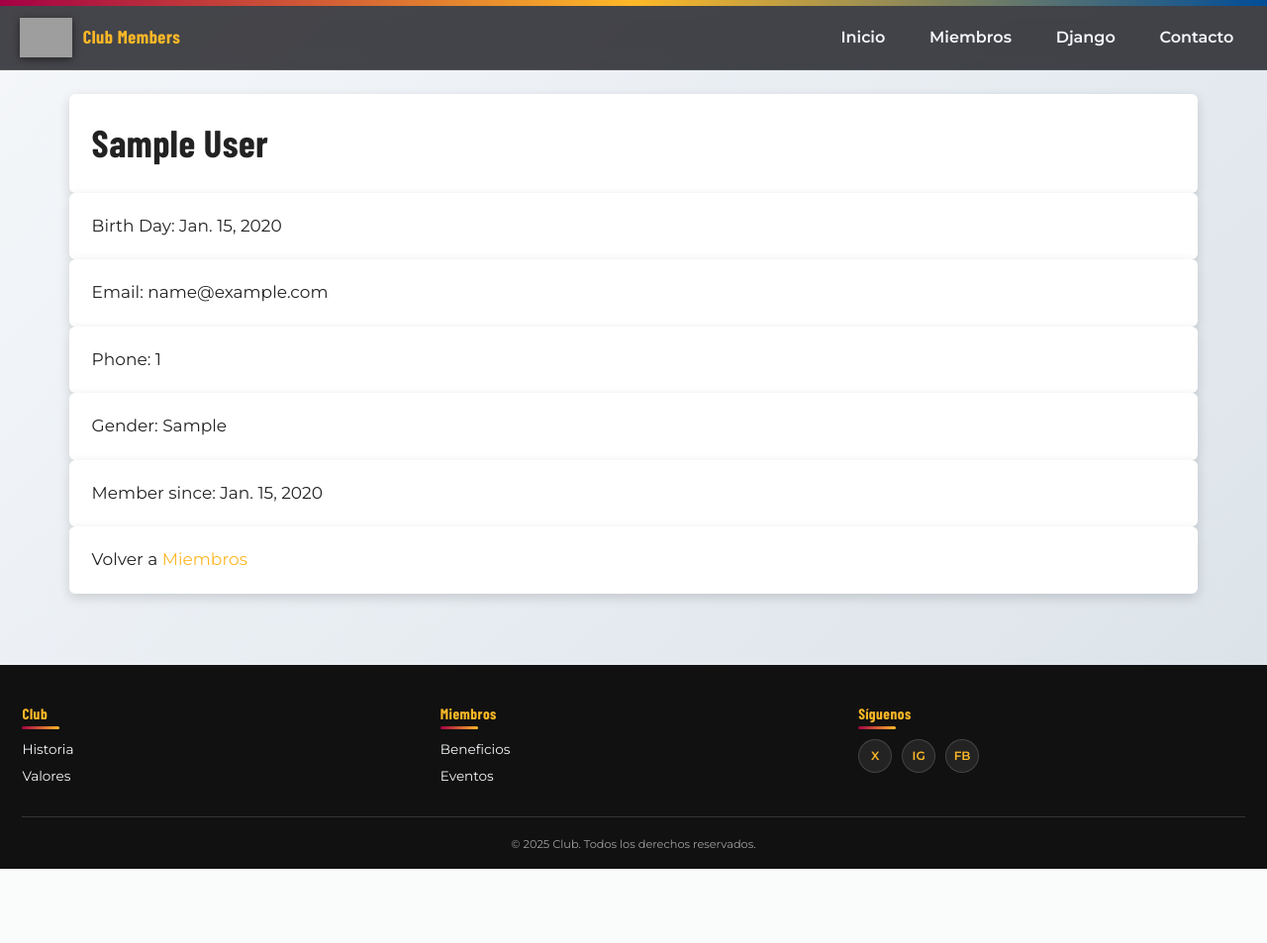
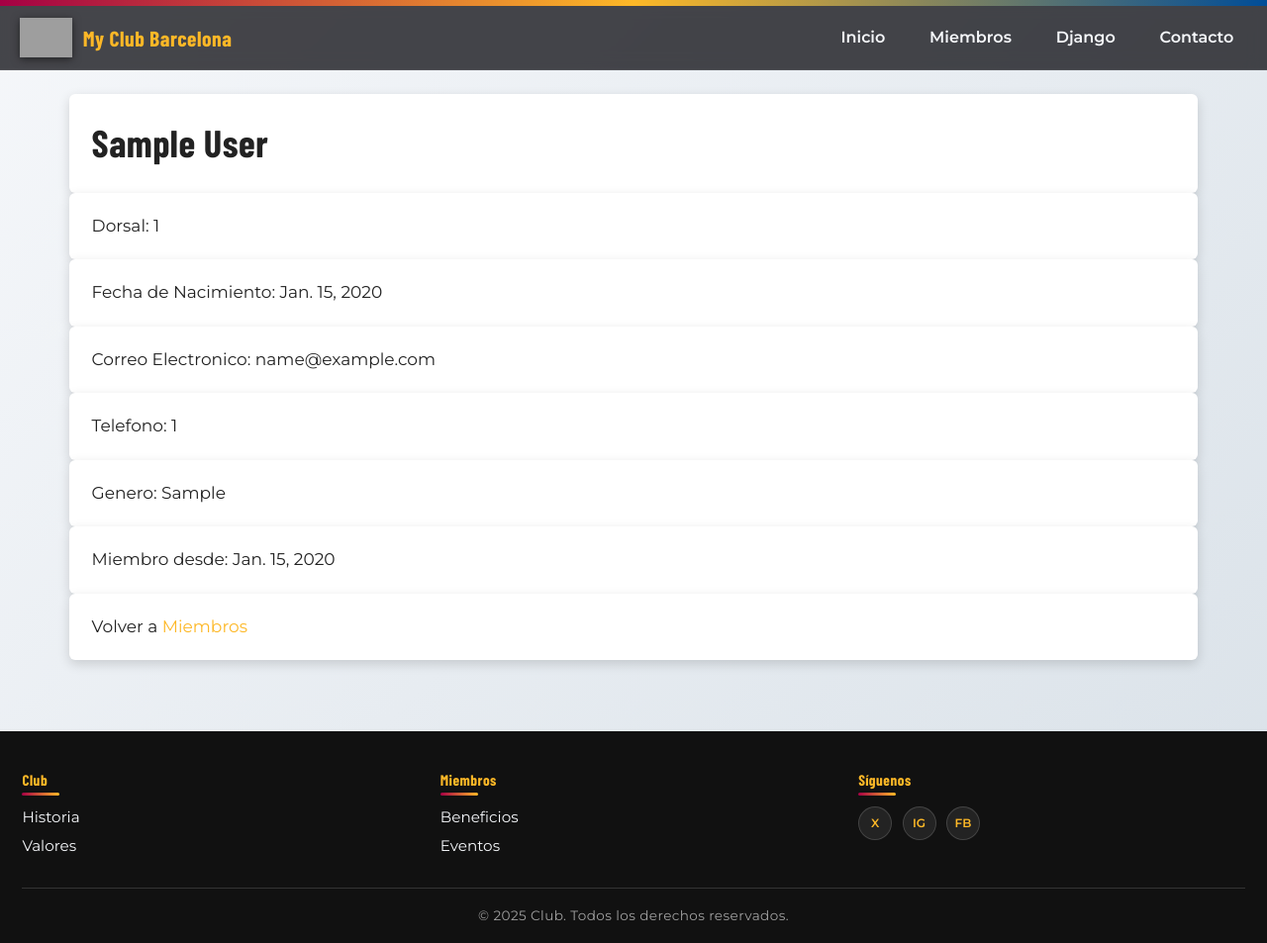
Before and after one commit to AANDREW-999/ejemplo_django, a Django app: page /members/details/1 in a window 1280 px wide. Shown: the whole page at 99% size. Before the commit the page ends 878 px from the top, so only its background shows below. Run offline with Django 5.2, Linux system fonts and the light colour scheme; tables that the repository leaves empty hold one stand-in row (values such as "Sample post"); grey boxes are pictures that could not be loaded.

Commit message:
Actualizar textos y estilos en las plantillas de Django: mejorar la presentación de miembros y ajustar la favicon.

```diff
--- a/my_tennis_club/members/static/css/barca.css
+++ b/my_tennis_club/members/static/css/barca.css
@@ -31,7 +31,7 @@ a:hover{text-decoration:underline;}
 .logo img{height:40px;width:auto;filter:drop-shadow(0 2px 4px rgba(0,0,0,.5));}
 .brand-text{
   letter-spacing:.5px;
-  font-size:1.15rem;
+  font-size:1.35rem; /* aumentado */
 }
 .main-nav ul{list-style:none;display:flex;gap:1.1rem;margin: 0;padding: 0;}
 .main-nav a{
@@ -59,7 +59,7 @@ a:hover{text-decoration:underline;}
 }
 .site-footer{
   background:linear-gradient(180deg,rgba(10,10,15,.85),rgba(10,10,15,.95));
-  margin-top:auto;padding:2.2rem 1.4rem 1rem;font-size:.85rem;
+  margin-top:auto;padding:2.2rem 1.4rem 1rem;font-size:.95rem; /* aumentado */
 }
 .footer-grid{
   display:grid;gap:2rem;
@@ -89,6 +89,7 @@ a:hover{text-decoration:underline;}
   box-shadow:0 6px 14px -4px rgba(0,0,0,.6);
 }
 .legal{text-align:center;padding-top:1rem;border-top:1px solid rgba(255,255,255,.15);color:rgba(255,255,255,.6);}
+.legal small{font-size:.85rem;letter-spacing:.4px;}
 .scroll-top{
   position:fixed;bottom:22px;right:22px;background:var(--gold);color:var(--dark);
   border:none;padding:.6rem .75rem;font-weight:700;border-radius:var(--radius);
@@ -105,12 +106,16 @@ h3{font-size:1.55rem;}
   font-size:2rem;
   font-weight:700;
   letter-spacing:1px;
+  display:inline-block;
+  margin:.75rem 0 1.25rem;
+}
+.motto-text{
   background:linear-gradient(90deg,var(--gold),var(--grana));
   -webkit-background-clip:text;
   color:transparent;
-  display:inline-block;
-  margin:.75rem 0 1.25rem;
 }
+.emoji-group{display:inline-block;font-size:1em;vertical-align:middle;color:inherit;}
+.motto-large{font-size:2.6rem;}
 @media (max-width:880px){
   .main-nav ul{flex-direction:column;gap:.35rem;}
   .main-nav{
@@ -123,6 +128,7 @@ h3{font-size:1.55rem;}
   h1{font-size:2.1rem;}
   h2{font-size:1.75rem;}
   .motto{font-size:1.7rem;}
+  .motto-large{font-size:2.2rem;}
 }
 @media (prefers-color-scheme:light){
   body{background:linear-gradient(135deg,var(--light) 0%,#d9e1e8 100%);color:#222;}
--- a/my_tennis_club/members/templates/all_members.html
+++ b/my_tennis_club/members/templates/all_members.html
@@ -3,7 +3,6 @@
 {% block title %}Miembros del Club{% endblock %}
 
 {% block content %}
-  <span class="motto">Més que un club</span>
   <h1>Miembros</h1>
   <ul>
     {% for x in mymembers %}
@@ -11,5 +10,8 @@
     {% empty %}
       <li>No hay miembros registrados.</li>
     {% endfor %}
+    <div style="text-align:center;">
+    <span class="motto motto-large"><span class="motto-text">MÉS QUE UN CLUB.</span> <span class="emoji-group" aria-label="Emojis del club">❤️💙🏆✨</span></span>
+  </div>
   </ul>
 {% endblock %}
--- a/my_tennis_club/members/templates/base.html
+++ b/my_tennis_club/members/templates/base.html
@@ -6,8 +6,10 @@
 		<meta name="viewport" content="width=device-width, initial-scale=1" />
 		<title>{% block title %}Django Neon{% endblock %}</title>
 
-		<!-- Favicon -->
-		<link rel="icon" type="image/svg+xml" href="{% static 'img/logo.svg' %}">
+		<!-- Favicon solo Django con cache-bust -->
+		<link rel="icon" type="image/svg+xml" href="{% static 'img/logo.svg' %}?v=1">
+		<link rel="shortcut icon" href="{% static 'img/logo.svg' %}?v=1" type="image/svg+xml">
+		<link rel="icon" type="image/png" sizes="32x32" href="{% static 'img/logo.svg' %}?v=1">
 		<meta name="theme-color" content="#092E20" />
 
 		<!-- Bootstrap 5 -->
--- a/my_tennis_club/members/templates/details.html
+++ b/my_tennis_club/members/templates/details.html
@@ -7,12 +7,12 @@
 
 {% block content %}
   <h1>{{ mymember.firstname }} {{ mymember.lastname }}</h1>
-
-  <p>Birth Day: {{ mymember.birth_date }}</p>
-  <p>Email: {{ mymember.email }}</p>
-  <p>Phone: {{ mymember.phone }}</p>
-  <p>Gender: {{ mymember.gender }}</p>
-  <p>Member since: {{ mymember.joined_date }}</p>
+    <p>Dorsal: {{ mymember.id }}</p>
+  <p>Fecha de Nacimiento: {{ mymember.birth_date }}</p>
+  <p>Correo Electronico: {{ mymember.email }}</p>
+  <p>Telefono: {{ mymember.phone }}</p>
+  <p>Genero: {{ mymember.gender }}</p>
+  <p>Miembro desde: {{ mymember.joined_date }}</p>
 
   <p>Volver a <a href="{% url 'members' %}">Miembros</a></p>
 
--- a/my_tennis_club/members/templates/main.html
+++ b/my_tennis_club/members/templates/main.html
@@ -8,7 +8,7 @@
 {% block content %}
   <h1>Bienvenidos a My Club Barcelona</h1>
 
-  <h3>Members</h3>
+  <h3>Miembro del FC Barcelona</h3>
 
   <p>Consulta todos nuestros <a href="{% url 'members' %}">miembros</a></p>
 
--- a/my_tennis_club/members/templates/master.html
+++ b/my_tennis_club/members/templates/master.html
@@ -3,7 +3,7 @@
 <html lang="es">
 <head>
   <meta charset="UTF-8">
-  <title>{% block title %}Club Members{% endblock %}</title>
+  <title>{% block title %}My Club Barcelona{% endblock %}</title>
   <meta name="viewport" content="width=device-width,initial-scale=1">
   <link rel="preconnect" href="https://fonts.googleapis.com">
   <link rel="preconnect" href="https://fonts.gstatic.com" crossorigin>
@@ -22,7 +22,7 @@
   <div class="nav-wrapper">
     <a class="logo" href="{% url 'members' %}">
       <img src="{% static 'img/escudo.png' %}" alt="FC Barcelona">
-      <span class="brand-text">Club Members</span>
+      <span class="brand-text">My Club Barcelona</span>
     </a>
     <nav class="main-nav">
       <ul>
```
